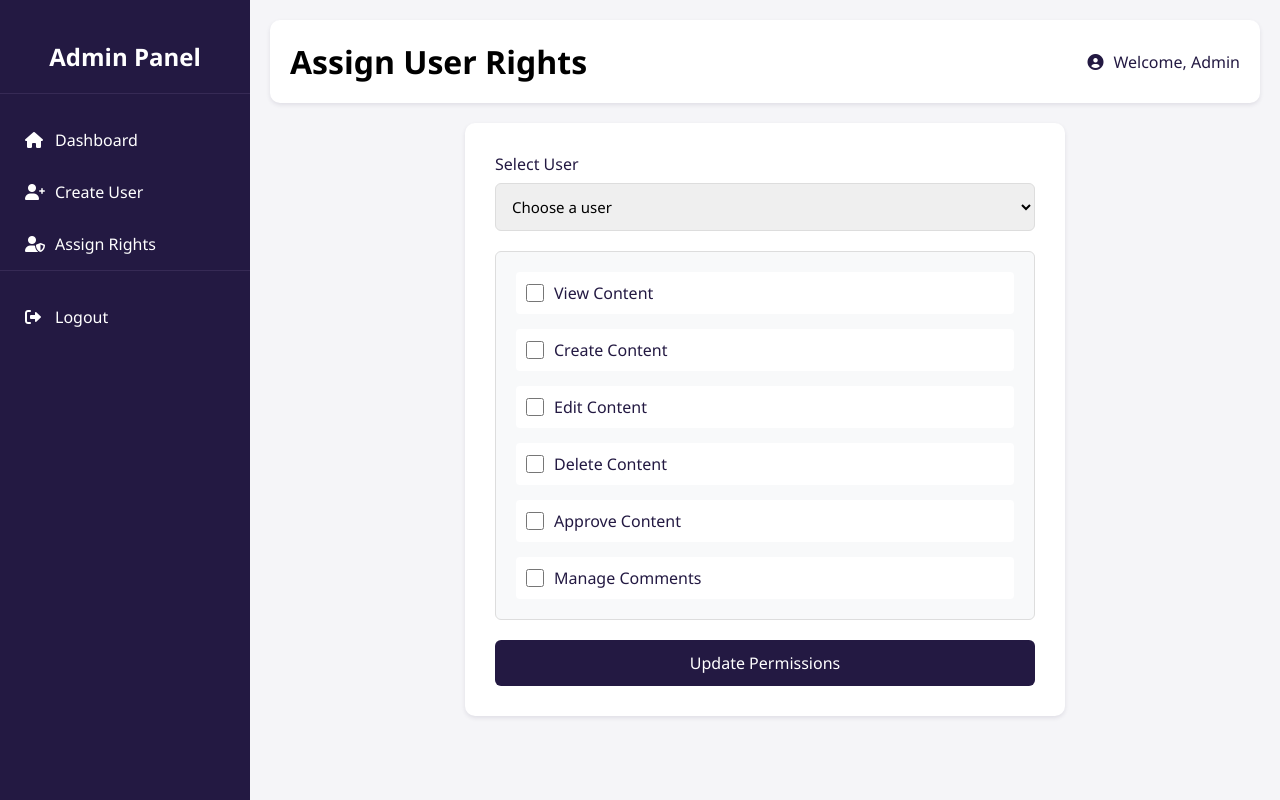
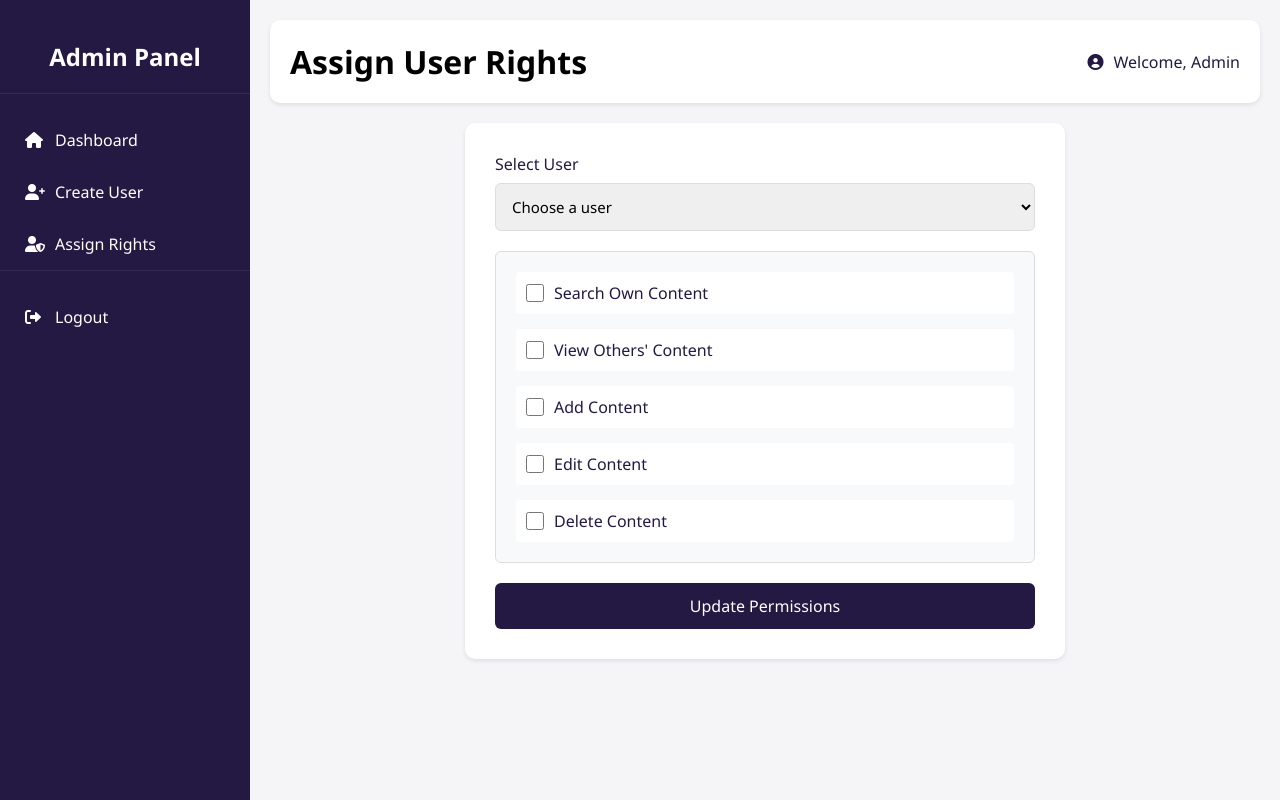
Before and after one commit to SaraZebardast/ContentManagementWebApplication, a PHP site: page /adminAssignRights.php in a window 1280 px wide. Run offline with PHP 8.4, Linux system fonts and the light colour scheme; data comes from the database, SQL or seed files in the repository; both versions use the stored data as it was after the commit; a stand-in replaces the project's code that opens the database connection.

Commit message:
minor update to assign rights

```diff
--- a/project/adminAssignRights.php
+++ b/project/adminAssignRights.php
@@ -9,28 +9,81 @@ $success = false;
 $error = [];
 
 // Fill the users dropdown from the database
-$stmtUser = $db->prepare("SELECT * FROM users WHERE type IN ('editor', 'content_creator') ORDER BY username");
+$stmtUser = $db->prepare("SELECT * FROM users WHERE type IN ('content_creator') ORDER BY username");
 $stmtUser->execute();
 $Users = $stmtUser->fetchAll();
 
 // Get the selected user ID if form was submitted
 $selectedUserId = isset($_POST['user']) ? $_POST['user'] : '';
 
+// Fetch existing permissions if user is selected
+$existingPermissions = null;
+if ($selectedUserId) {
+    $stmtPerms = $db->prepare("SELECT * FROM user_permissions WHERE user_id = ?");
+    $stmtPerms->execute([$selectedUserId]);
+    $existingPermissions = $stmtPerms->fetch();
+}
+
 // Validation for the form
 if ($_SERVER["REQUEST_METHOD"] === "POST") {
+
     // Validate user selection
     if (!isset($_POST['user']) || empty($_POST['user'])) {
         $error['user'] = "Please select a user";
     }
 
-    // TODO Validate permissions (at least one must be selected)
+    // Convert checkbox values to binary (0/1)
+    $permissions = [
+        'can_search_own_content' => isset($_POST['can_search_own_content']) ? 1 : 0,
+        'can_view_others_content' => isset($_POST['can_view_others_content']) ? 1 : 0,
+        'can_add_content' => isset($_POST['can_add_content']) ? 1 : 0,
+        'can_edit_content' => isset($_POST['can_edit_content']) ? 1 : 0,
+        'can_delete_content' => isset($_POST['can_delete_content']) ? 1 : 0
+    ];
 
+    // Check if the user already has permissions
+    $stmtCheck = $db->prepare("SELECT id FROM user_permissions WHERE user_id = ?");
+    $stmtCheck->execute([$selectedUserId]);
+    $exists = $stmtCheck->fetch();
 
-    // If no errors, process the form
-    if (empty($error)) {
-        // TODO: Update permissions in database
-        $success = true;
+    if ($exists) {
+        // Update existing permissions
+        $stmtUpdate = $db->prepare("
+                UPDATE user_permissions
+                SET
+                    can_search_own_content = :can_search_own_content,
+                    can_view_others_content = :can_view_others_content,
+                    can_add_content = :can_add_content,
+                    can_edit_content = :can_edit_content,
+                    can_delete_content = :can_delete_content
+                WHERE user_id = :user_id
+            ");
+        $stmtUpdate->execute(array_merge($permissions, ['user_id' => $selectedUserId]));
+    } else {
+        // Insert new permissions
+        $stmtInsert = $db->prepare("
+                INSERT INTO user_permissions
+                (user_id, can_search_own_content, can_view_others_content, can_add_content, can_edit_content, can_delete_content)
+                VALUES
+                (:user_id, :can_search_own_content, :can_view_others_content, :can_add_content, :can_edit_content, :can_delete_content)
+            ");
+        $stmtInsert->execute(array_merge($permissions, ['user_id' => $selectedUserId]));
     }
+    $success = true;
+}
+
+// Fixing Sticky Behavior
+if ($success) {
+    $stmtPerms = $db->prepare("SELECT * FROM user_permissions WHERE user_id = ?");
+    $stmtPerms->execute([$selectedUserId]);
+    $currentPermissions = $stmtPerms->fetch();
+}
+
+// Or when user is selected in dropdown
+elseif ($selectedUserId) {
+    $stmtPerms = $db->prepare("SELECT * FROM user_permissions WHERE user_id = ?");
+    $stmtPerms->execute([$selectedUserId]);
+    $currentPermissions = $stmtPerms->fetch();
 }
 ?>
 
@@ -303,33 +356,48 @@ if ($_SERVER["REQUEST_METHOD"] === "POST") {
 
                 <div class="permissions-list">
                     <div class="permission-item">
-                        <input type="checkbox" id="view_content" name="permissions[]" value="view_content">
-                        <label for="view_content">View Content</label>
+                        <input type="checkbox"
+                               id="can_search_own_content"
+                               name="can_search_own_content"
+                               value="1"
+                            <?php echo (isset($currentPermissions['can_search_own_content']) && $currentPermissions['can_search_own_content']) ? 'checked' : ''; ?>>
+                        <label for="can_search_own_content">Search Own Content</label>
                     </div>
 
                     <div class="permission-item">
-                        <input type="checkbox" id="create_content" name="permissions[]" value="create_content">
-                        <label for="create_content">Create Content</label>
+                        <input type="checkbox"
+                               id="can_view_others_content"
+                               name="can_view_others_content"
+                               value="1"
+                            <?php echo (isset($currentPermissions['can_view_others_content']) && $currentPermissions['can_view_others_content']) ? 'checked' : ''; ?>>
+                        <label for="can_view_others_content">View Others' Content</label>
                     </div>
 
                     <div class="permission-item">
-                        <input type="checkbox" id="edit_content" name="permissions[]" value="edit_content">
-                        <label for="edit_content">Edit Content</label>
+                        <input type="checkbox"
+                               id="can_add_content"
+                               name="can_add_content"
+                               value="1"
+                            <?php echo (isset($currentPermissions['can_add_content']) && $currentPermissions['can_add_content']) ? 'checked' : ''; ?>>
+                        <label for="can_add_content">Add Content</label>
                     </div>
 
                     <div class="permission-item">
-                        <input type="checkbox" id="delete_content" name="permissions[]" value="delete_content">
-                        <label for="delete_content">Delete Content</label>
+                        <input type="checkbox"
+                               id="can_edit_content"
+                               name="can_edit_content"
+                               value="1"
+                            <?php echo (isset($currentPermissions['can_edit_content']) && $currentPermissions['can_edit_content']) ? 'checked' : ''; ?>>
+                        <label for="can_edit_content">Edit Content</label>
                     </div>
 
                     <div class="permission-item">
-                        <input type="checkbox" id="approve_content" name="permissions[]" value="approve_content">
-                        <label for="approve_content">Approve Content</label>
-                    </div>
-
-                    <div class="permission-item">
-                        <input type="checkbox" id="manage_comments" name="permissions[]" value="manage_comments">
-                        <label for="manage_comments">Manage Comments</label>
+                        <input type="checkbox"
+                               id="can_delete_content"
+                               name="can_delete_content"
+                               value="1"
+                            <?php echo (isset($currentPermissions['can_delete_content']) && $currentPermissions['can_delete_content']) ? 'checked' : ''; ?>>
+                        <label for="can_delete_content">Delete Content</label>
                     </div>
                 </div>
 
```
Also changed, not shown: project/database/dumpFile.sql (+25 -0 lines).
